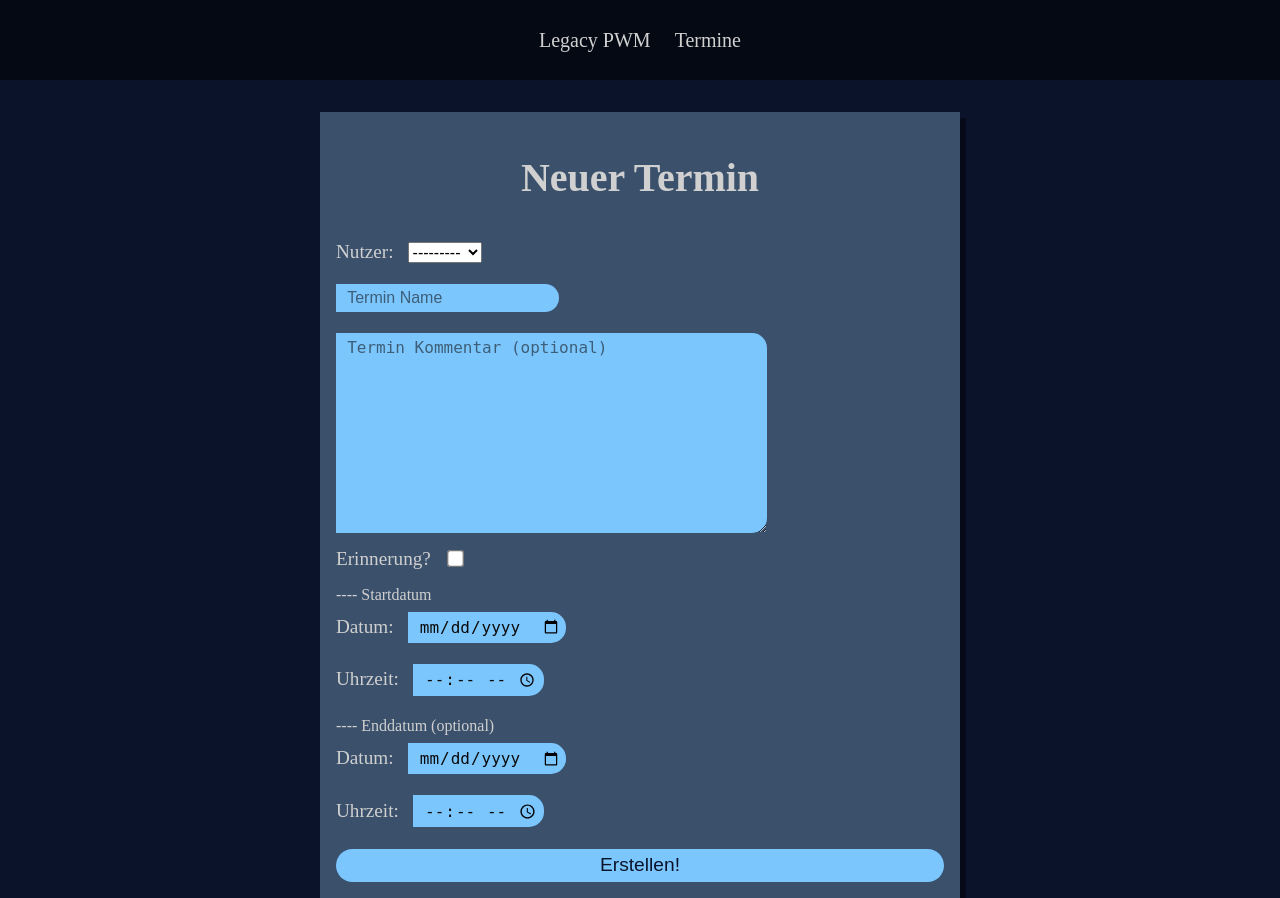
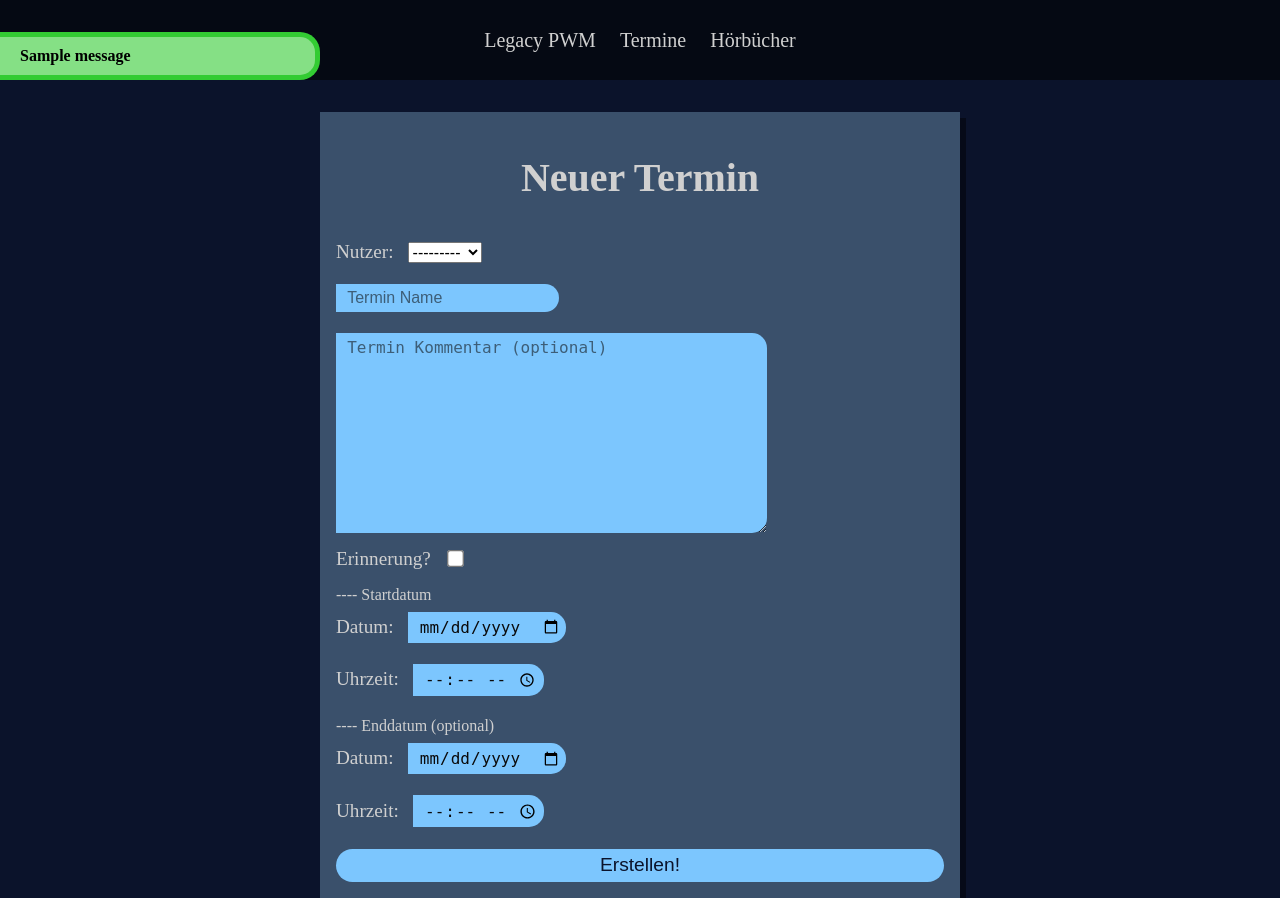
Before and after one commit to AndreasNiesen/HomeWebServer, a Django app: page /termine/neu/ in a window 1280 px wide. Run offline with Django 4.2, Linux system fonts and the light colour scheme; tables that the repository leaves empty hold one stand-in row (values such as "Sample post"); one stand-in notice (Sample message) is shown; parts of the project's set-up code (start-up, migrations or seed data) failed here and were passed over.

Commit message:
display messages
added the messages from django message framework to the base-template, to be displayed.
modified termineDeleteView to be able to send messages via djangos message framework.

```diff
--- a/homewebserverstuff/legacyPWM/static/legacyPWM/additional.css
+++ b/homewebserverstuff/legacyPWM/static/legacyPWM/additional.css
@@ -16,6 +16,68 @@ body {
         "  .      .      .   " 2rem
         "  .     ext     .   " minmax(600px, auto)
         / 2fr    4fr    2fr;
+}
+
+ul.base-messages {
+    top: 2rem;
+    left: 0px;
+    position: fixed;
+    list-style: none;
+    margin: 0px;
+    padding: 0px;
+    z-index: 999;
+}
+
+li.base-message{
+    display: flex;
+    width: 20rem;
+    box-sizing: border-box;
+    padding: 10px 20px;
+    margin-bottom: 10px;
+    justify-content: space-between;
+    align-items: center;
+    border-radius: 0px 20px 20px 0px;
+    border-style: solid solid solid hidden;
+    border-width: 5px;
+    font-weight: bold;
+}
+
+.base-message.base-message-success {
+    background: #85e085;
+    color: black;
+    border-color: #33cc33;
+}
+
+.base-message.base-message-debug {
+    background: linear-gradient(to right, blue, red);
+    color: white;
+    border-color: red;
+}
+
+.base-message.base-message-info {
+    background: #33ccff;
+    color: black;
+    border-color: #0033cc;
+}
+
+.base-message.base-message-warning {
+    background: #ffcc00;
+    color: black;
+    border-color: #ff6600;
+}
+
+.base-message.base-message-error {
+    background: #ff1a1a;
+    color: black;
+    border-color: #b30000;
+}
+
+ul.base-messages input[type=checkbox] {
+    display: none;
+}
+
+ul.base-messages input[type=checkbox]:checked ~ label {
+    display: none;
 }
 
 header {
--- a/homewebserverstuff/legacyPWM/templates/legacyPWM/base.html
+++ b/homewebserverstuff/legacyPWM/templates/legacyPWM/base.html
@@ -14,11 +14,20 @@
     {% block header %}{% endblock %}
 </head>
 <body>
+    {% if messages %}
+        <ul class="base-messages">
+            {% for message in messages %}
+                <input type="checkbox" id="message_{{ forloop.counter0 }}" name="message_{{ forloop.counter0 }}">
+                <label for="message_{{ forloop.counter0 }}"><li class="base-message base-message-{{ message.tags }}">{{ message }}</li></label>
+            {% endfor %}
+        </ul>
+    {% endif %}
     <header>
         <nav>
             <ul>
                 <li><a class="base-header base-bars" href="{% url 'legacy_manager' %}">Legacy PWM</a></li>
                 <li><a class="base-header base-bars" href="{% url 'termine_home' %}">Termine</a></li>
+                <li><a class="base-header base-bars" href="{% url 'audiob_home' %}">Hörbücher</a></li>
             </ul>
         </nav>
     </header>
--- a/homewebserverstuff/termine/forms.py
+++ b/homewebserverstuff/termine/forms.py
@@ -13,10 +13,10 @@ class termin_form(forms.ModelForm):
         fields = ["user", "termin_name", "comment", "reminder"]
         widgets = {
             "termin_name": forms.TextInput(
-                attrs={"class": "mb-2 mt-2", "placeholder": "Termin Name"}
+                attrs={"placeholder": "Termin Name"}
             ),
             "comment": forms.Textarea(
-                attrs={"class": "mb-2", "placeholder": "Termin Kommentar (optional)"}
+                attrs={"placeholder": "Termin Kommentar (optional)"}
             ),
         }
 
--- a/homewebserverstuff/termine/views.py
+++ b/homewebserverstuff/termine/views.py
@@ -1,5 +1,6 @@
 from django.shortcuts import render, redirect
 from django.contrib import messages
+from django.contrib.messages.views import SuccessMessageMixin
 from django.urls import reverse_lazy
 from django.views.generic import DetailView, DeleteView
 from .forms import termin_form
@@ -46,8 +47,14 @@ class terminDetailView(DetailView):
     context_object_name = "termin"
 
 
-class terminDeleteView(DeleteView):
+class terminDeleteView(SuccessMessageMixin, DeleteView):
     model = termin_model
     template_name = "termine/delete.html"
     context_object_name = "termin"
     success_url = reverse_lazy("termine_home")
+    success_message = "Termin erfolgreich gelöscht."
+
+    # success_message alone doesn't work for DeleteViews
+    def delete(self, request, *args, **kwargs):
+        messages.success(self.request, self.success_message)
+        return super(terminDeleteView, self).delete(request, *args, **kwargs)
```
Also changed, not shown: other parts of homewebserverstuff/legacyPWM/static/legacyPWM/additional.css (+47 -0 lines).
